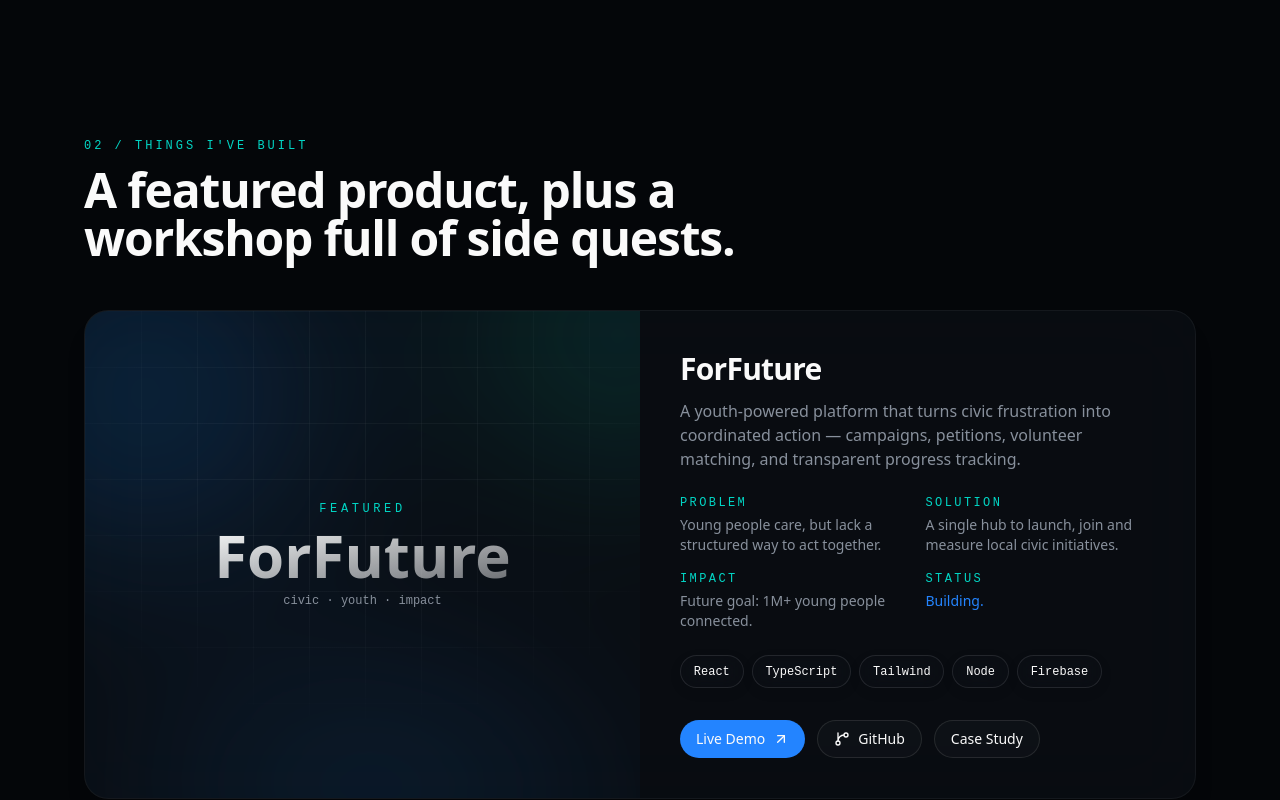
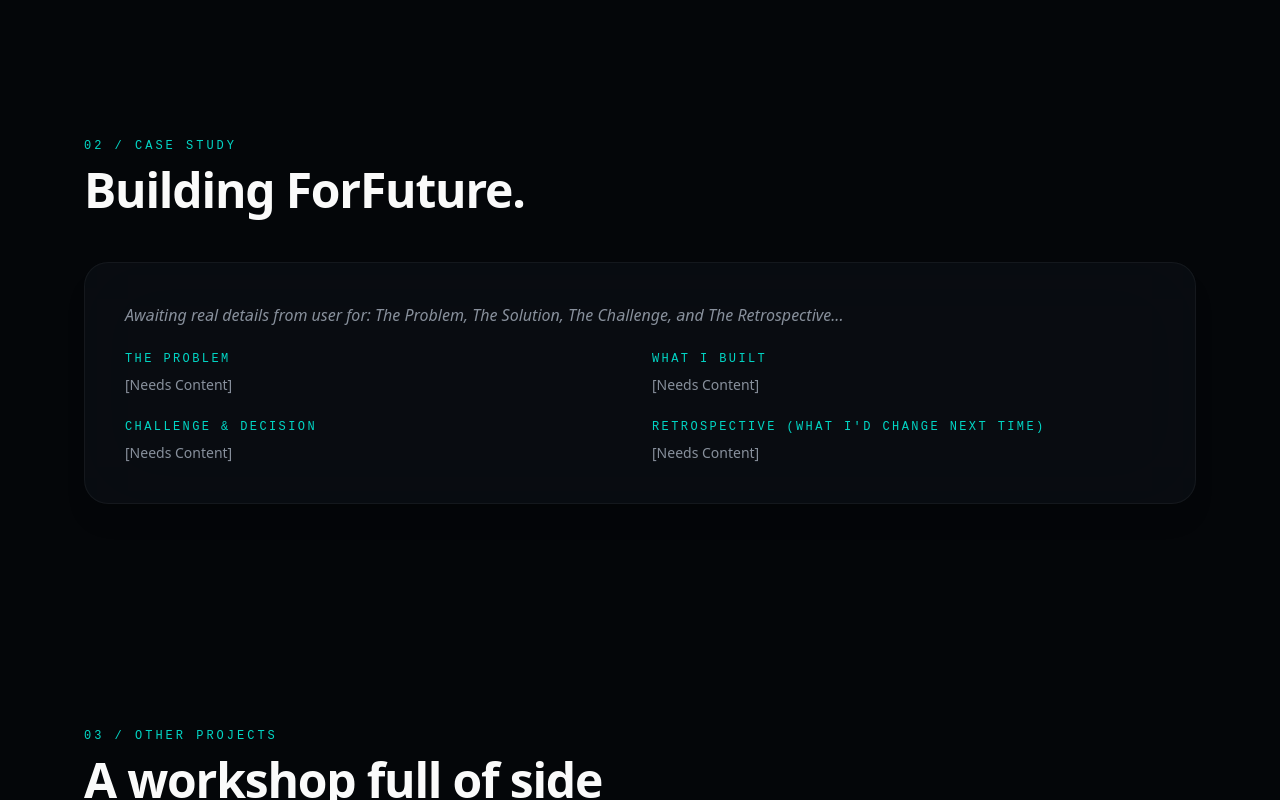
Before and after one commit to KindNusaif/Personal-Portfolio, a React (Vite) app: page / in a window 1280 px wide. Shown: the part 1800-2600 px from the top of the page. Built offline with nearby package versions, Linux system fonts and the light colour scheme.

Commit message:
feat: implement Hero and About sections with animated components and progress tracking

```diff
--- a/index.html
+++ b/index.html
@@ -6,10 +6,12 @@
     <title>Ahamed Nusaif — Software Engineer &amp; Builder</title>
     <meta name="description" content="Portfolio of Ahamed Nusaif — Software Engineering student, frontend developer, robotics enthusiast and builder of ForFuture." />
     <meta name="author" content="Ahamed Nusaif" />
-    <meta property="og:title" content="Ahamed Nusaif — Software Engineer &amp; Builder" />
-    <meta property="og:description" content="Frontend developer, robotics enthusiast and builder of ForFuture." />
+    <meta property="og:title" content="Ahamed Nusaif — Software Engineer & Builder" />
+    <meta property="og:description" content="Portfolio of Ahamed Nusaif — Software Engineering student, frontend developer, robotics enthusiast and builder of ForFuture." />
     <meta property="og:type" content="website" />
-    <meta name="twitter:card" content="summary" />
+    <meta property="og:image" content="/og-image.png" />
+    <meta name="twitter:card" content="summary_large_image" />
+    <meta name="twitter:image" content="/og-image.png" />
     <link rel="icon" type="image/svg+xml" href="/favicon.svg" />
   </head>
   <body>
--- a/src/App.tsx
+++ b/src/App.tsx
@@ -1,9 +1,11 @@
+import { useEffect } from "react";
 import { QueryClient, QueryClientProvider } from "@tanstack/react-query";
 import { SiteHeader, SiteFooter } from "@/components/portfolio/SiteHeader";
 import {
   HeroSection,
   AboutSection,
   WorkSection,
+  CaseStudySection,
   PathSection,
   ContactSection,
   MarqueeStrip,
@@ -17,6 +19,19 @@
 const queryClient = new QueryClient();
 
 function Portfolio() {
+  // Handle scrolling to hash on fresh page load
+  useEffect(() => {
+    if (window.location.hash) {
+      const hash = window.location.hash.substring(1);
+      setTimeout(() => {
+        const element = document.getElementById(hash);
+        if (element) {
+          element.scrollIntoView({ behavior: "smooth" });
+        }
+      }, 100); // Wait a tiny bit for the layout to render
+    }
+  }, []);
+
   return (
     <div className="min-h-screen bg-background text-foreground">
       <ScrollProgress />
@@ -26,9 +41,10 @@
         <HeroSection />
         <MarqueeStrip />
         <AboutSection />
+        <CaseStudySection />
         <WorkSection />
+        <PathSection />
         <StackSection />
-        <PathSection />
         <CertificatesSection />
         <BlogSection />
         <ContactSection />
--- a/src/components/portfolio/sections.tsx
+++ b/src/components/portfolio/sections.tsx
@@ -295,7 +295,50 @@
   );
 }
 
-/* -------------------- Featured + other projects -------------------- */
+/* -------------------- ForFuture Case Study -------------------- */
+export function CaseStudySection() {
+  return (
+    <section id="forfuture" className="mx-auto max-w-6xl px-5 py-28">
+      <SectionHeading
+        eyebrow="02 / Case Study"
+        title="Building ForFuture."
+      />
+      <motion.article
+        initial={{ opacity: 0, y: 24 }}
+        whileInView={{ opacity: 1, y: 0 }}
+        viewport={{ once: true }}
+        transition={{ duration: 0.7 }}
+        className="group relative overflow-hidden rounded-3xl border border-border/50 bg-card/70 backdrop-blur-2xl shadow-xl"
+      >
+        <div className="p-8 md:p-10">
+          <p className="text-muted-foreground italic mb-6">
+            Awaiting real details from user for: The Problem, The Solution, The Challenge, and The Retrospective...
+          </p>
+          <dl className="grid gap-6 md:grid-cols-2">
+            <div>
+              <dt className="font-mono text-xs uppercase tracking-[0.2em] text-accent mb-2">The Problem</dt>
+              <dd className="text-sm text-muted-foreground">[Needs Content]</dd>
+            </div>
+            <div>
+              <dt className="font-mono text-xs uppercase tracking-[0.2em] text-accent mb-2">What I Built</dt>
+              <dd className="text-sm text-muted-foreground">[Needs Content]</dd>
+            </div>
+            <div>
+              <dt className="font-mono text-xs uppercase tracking-[0.2em] text-accent mb-2">Challenge & Decision</dt>
+              <dd className="text-sm text-muted-foreground">[Needs Content]</dd>
+            </div>
+            <div>
+              <dt className="font-mono text-xs uppercase tracking-[0.2em] text-accent mb-2">Retrospective (What I'd change next time)</dt>
+              <dd className="text-sm text-muted-foreground">[Needs Content]</dd>
+            </div>
+          </dl>
+        </div>
+      </motion.article>
+    </section>
+  );
+}
+
+/* -------------------- Other Projects -------------------- */
 const OTHER = [
   { title: "NusaifOS Portfolio", tech: ["React", "Vite", "Framer Motion"], desc: "This very website. Built with modern web standards, custom animations, and a focus on premium UI.", icon: Sparkles },
   { title: "MicroMaze Robot", tech: ["C++", "Arduino", "Sensors"], desc: "Maze-solving autonomous robot built for national level robotics competitions.", icon: Cpu },
@@ -307,77 +350,12 @@
 
 export function WorkSection() {
   return (
-    <section id="built" className="mx-auto max-w-6xl px-5 py-28">
+    <section id="projects" className="mx-auto max-w-6xl px-5 py-28">
       <SectionHeading
-        eyebrow="02 / Things I've Built"
-        title="A featured product, plus a workshop full of side quests."
+        eyebrow="03 / Other Projects"
+        title="A workshop full of side quests."
       />
 
-      {/* Featured */}
-      <motion.article
-        initial={{ opacity: 0, y: 24 }}
-        whileInView={{ opacity: 1, y: 0 }}
-        viewport={{ once: true }}
-        transition={{ duration: 0.7 }}
-        className="group relative overflow-hidden rounded-3xl border border-border/50 bg-card/70 backdrop-blur-2xl shadow-xl transition-all hover:border-primary/30 hover:shadow-primary/5"
-      >
-        <div className="grid md:grid-cols-2">
-          <div className="relative aspect-[4/3] md:aspect-auto overflow-hidden">
-            <div className="absolute inset-0 aurora-bg" />
-            <div className="absolute inset-0 grid-bg opacity-40" />
-            <div className="relative flex h-full items-center justify-center p-10">
-              <div className="text-center">
-                <div className="font-mono text-xs uppercase tracking-[0.3em] text-accent">Featured</div>
-                <div className="mt-2 text-6xl font-semibold bg-gradient-to-br from-foreground to-foreground/40 bg-clip-text text-transparent">
-                  ForFuture
-                </div>
-                <div className="mt-2 font-mono text-xs text-muted-foreground">civic · youth · impact</div>
-              </div>
-            </div>
-          </div>
-          <div className="p-8 md:p-10">
-            <h3 className="text-3xl font-semibold tracking-tight">ForFuture</h3>
-            <p className="mt-3 text-muted-foreground">
-              A youth-powered platform that turns civic frustration into coordinated action —
-              campaigns, petitions, volunteer matching, and transparent progress tracking.
-            </p>
-            <dl className="mt-6 grid gap-4 sm:grid-cols-2 text-sm">
-              <div>
-                <dt className="font-mono text-xs uppercase tracking-[0.2em] text-accent">Problem</dt>
-                <dd className="mt-1 text-muted-foreground">Young people care, but lack a structured way to act together.</dd>
-              </div>
-              <div>
-                <dt className="font-mono text-xs uppercase tracking-[0.2em] text-accent">Solution</dt>
-                <dd className="mt-1 text-muted-foreground">A single hub to launch, join and measure local civic initiatives.</dd>
-              </div>
-              <div>
-                <dt className="font-mono text-xs uppercase tracking-[0.2em] text-accent">Impact</dt>
-                <dd className="mt-1 text-muted-foreground">Future goal: 1M+ young people connected.</dd>
-              </div>
-              <div>
-                <dt className="font-mono text-xs uppercase tracking-[0.2em] text-accent">Status</dt>
-                <dd className="mt-1 text-primary">Building.</dd>
-              </div>
-            </dl>
-            <div className="mt-6 flex flex-wrap gap-2">
-              {["React", "TypeScript", "Tailwind", "Node", "Firebase"].map((t) => (
-                <span key={t} className="chip">{t}</span>
-              ))}
-            </div>
-            <div className="mt-8 flex flex-wrap gap-3">
-              <a className="inline-flex items-center gap-2 rounded-full bg-primary px-4 py-2 text-sm font-medium text-primary-foreground transition hover:brightness-110" href="#">
-                Live Demo <ArrowUpRight className="h-4 w-4" />
-              </a>
-              <a className="inline-flex items-center gap-2 rounded-full border border-border bg-secondary/40 px-4 py-2 text-sm transition hover:border-foreground" href="#">
-                <GitBranch className="h-4 w-4" /> GitHub
-              </a>
-              <a className="inline-flex items-center gap-2 rounded-full border border-border bg-secondary/40 px-4 py-2 text-sm transition hover:border-accent" href="#">
-                Case Study
-              </a>
-            </div>
-          </div>
-        </div>
-      </motion.article>
 
       {/* Other projects */}
       <div className="mt-12 grid gap-5 sm:grid-cols-2 lg:grid-cols-3">
```
